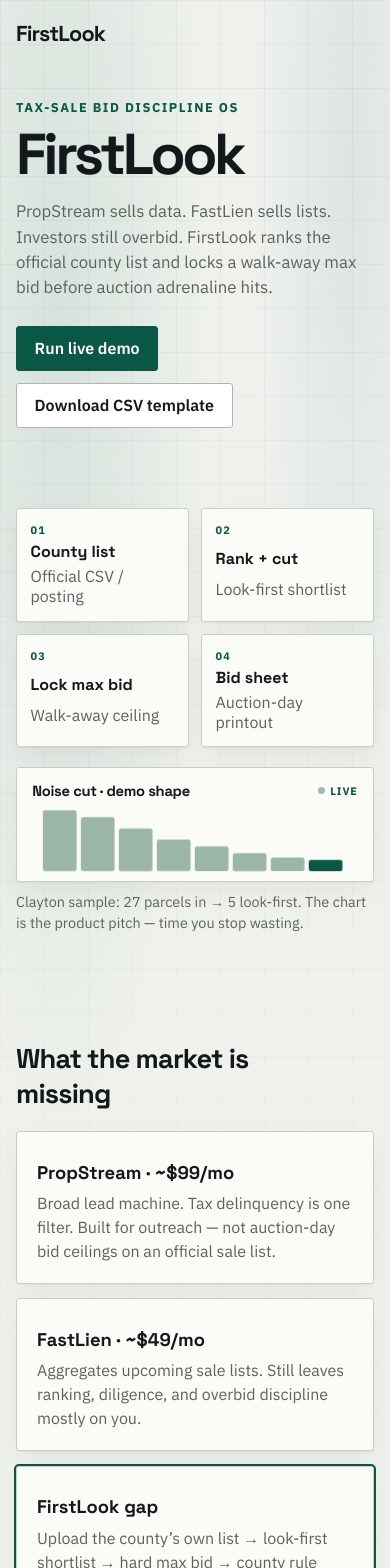
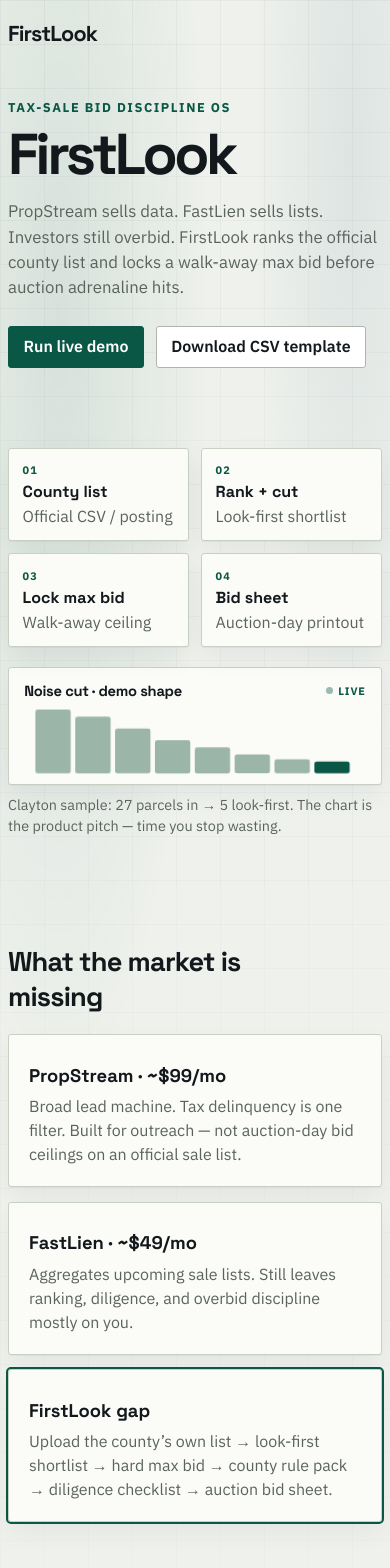
Before and after one commit to AliRazaHassan/firstlook-taxsale, a Next.js app: page / in a window 390 px wide. Shown: the top 1568 px of the page. Built offline with nearby package versions, Linux system fonts and the light colour scheme.

Commit message:
Tighten global control rhythm and text wrapping

```diff
--- a/app/globals.css
+++ b/app/globals.css
@@ -430,3 +430,19 @@ table.data tr.look-first td {
     display: none;
   }
 }
+
+
+/* Global UI rhythm: consistent controls, readable wrapping, tighter product density */
+button,input,select,textarea{line-height:1.3}
+button{max-width:100%}
+input,select,textarea{min-width:0}
+.btn{min-height:40px;padding:.62rem .9rem;line-height:1.2;white-space:normal;text-align:center}
+.panel,.surface{min-width:0}
+.field{min-width:0;gap:.28rem}
+.field label{line-height:1.25;overflow-wrap:anywhere}
+.field input,.field select,.field textarea{min-height:40px;padding:.58rem .7rem;line-height:1.25}
+h1,h2,h3,h4,p,span,strong,small{overflow-wrap:anywhere}
+@media(max-width:640px){
+  .container{width:min(100% - 1rem,1140px)}
+  .btn{min-height:42px}
+}
```
